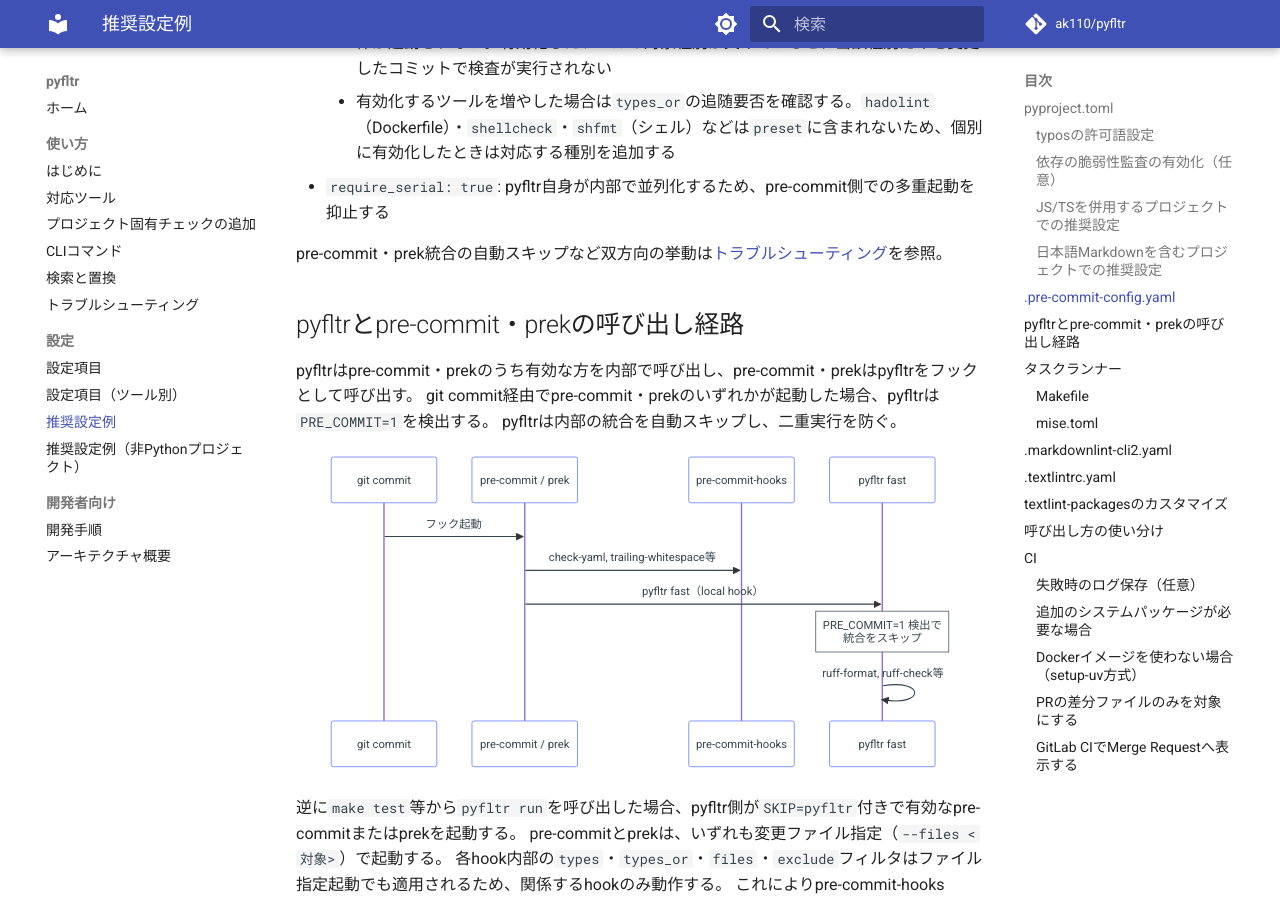
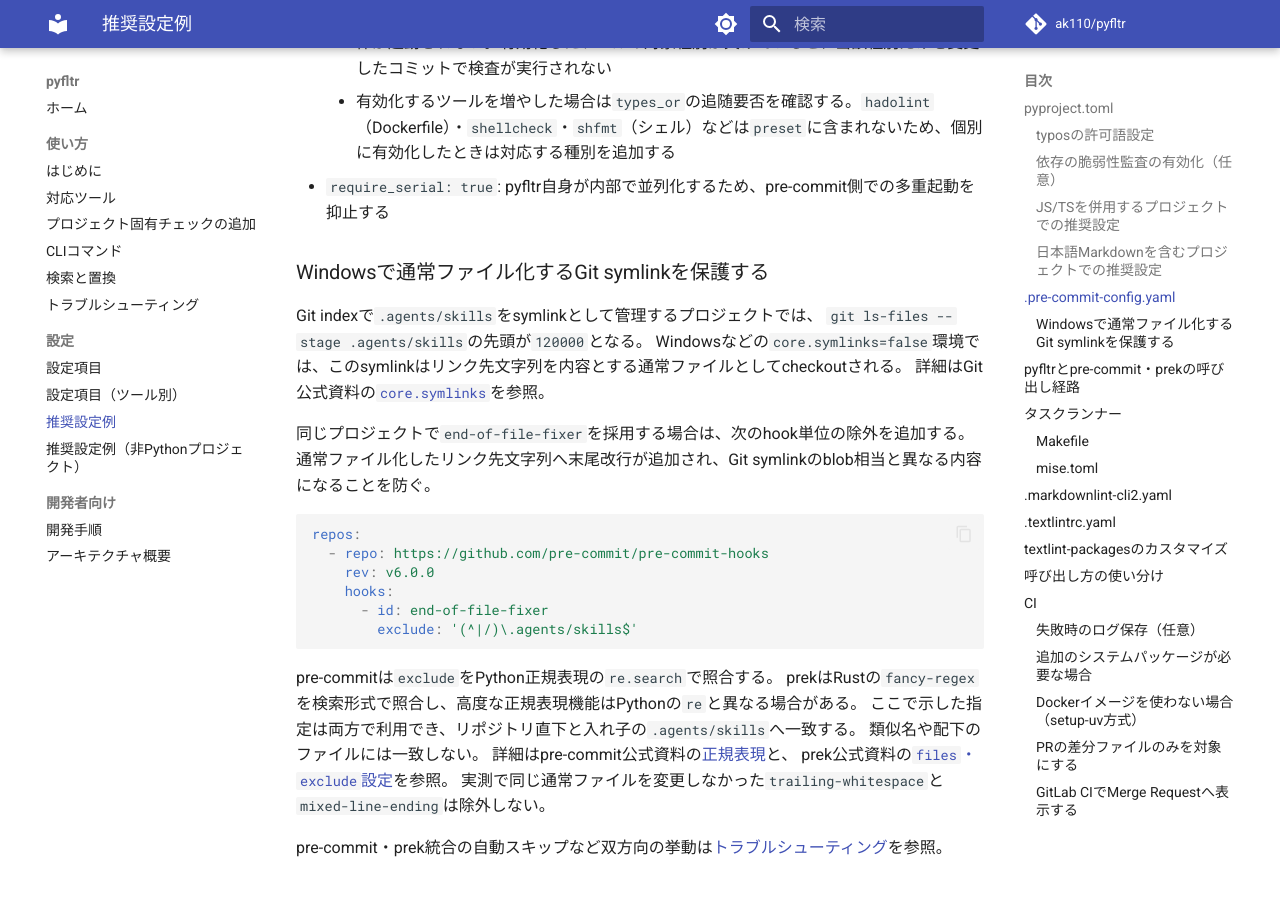
Before and after one commit to ak110/pyfltr, an MkDocs documentation site: the page built from docs/guide/recommended.md, in a window 1280 px wide and 900 px high, scrolled down 9256 px. Built offline with MkDocs 1.6.1 and Material for MkDocs 9.7.7, drawn with Linux system fonts in a browser that asks for light colours; comment, search, counter and statistics services are not loaded.

Commit message:
WindowsのGit symlinkを改行修正から保護する

````diff
--- a/.pre-commit-config.yaml
+++ b/.pre-commit-config.yaml
@@ -20,6 +20,9 @@ repos:
       - id: debug-statements
       - id: detect-private-key
       - id: end-of-file-fixer
+        # core.symlinks=falseではGit symlinkが通常ファイルになり、
+        # 末尾改行の追加でリンク先文字列が変わるため除外する。
+        exclude: '(^|/)\.agents/skills$'
       - id: mixed-line-ending
       - id: name-tests-test
         # tests/smoke_data/ 配下は smoke テスト用の入力サンプル群。
--- a/docs/guide/recommended.md
+++ b/docs/guide/recommended.md
@@ -383,6 +383,33 @@ prekは当該版を自動取得するため、この形になるのはuv管理
     - pre-commit・prekは`types_or`に一致するファイルがコミットに含まれない限りhook自体が起動されない。有効化したツールの対象種別が欠けていると、当該種別だけを変更したコミットで検査が実行されない
     - 有効化するツールを増やした場合は`types_or`の追随要否を確認する。`hadolint`（Dockerfile）・`shellcheck`・`shfmt`（シェル）などは`preset`に含まれないため、個別に有効化したときは対応する種別を追加する
 - `require_serial: true`: pyfltr自身が内部で並列化するため、pre-commit側での多重起動を抑止する
+
+### Windowsで通常ファイル化するGit symlinkを保護する
+
+Git indexで`.agents/skills`をsymlinkとして管理するプロジェクトでは、
+`git ls-files --stage .agents/skills`の先頭が`120000`となる。
+Windowsなどの`core.symlinks=false`環境では、このsymlinkはリンク先文字列を内容とする通常ファイルとしてcheckoutされる。
+詳細はGit公式資料の[`core.symlinks`](https://git-scm.com/docs/git-config/2.50.0#Documentation/git-config.txt-coresymlinks)を参照。
+
+同じプロジェクトで`end-of-file-fixer`を採用する場合は、次のhook単位の除外を追加する。
+通常ファイル化したリンク先文字列へ末尾改行が追加され、Git symlinkのblob相当と異なる内容になることを防ぐ。
+
+```yaml
+repos:
+  - repo: https://github.com/pre-commit/pre-commit-hooks
+    rev: v6.0.0
+    hooks:
+      - id: end-of-file-fixer
+        exclude: '(^|/)\.agents/skills$'
+```
+
+pre-commitは`exclude`をPython正規表現の`re.search`で照合する。
+prekはRustの`fancy-regex`を検索形式で照合し、高度な正規表現機能はPythonの`re`と異なる場合がある。
+ここで示した指定は両方で利用でき、リポジトリ直下と入れ子の`.agents/skills`へ一致する。
+類似名や配下のファイルには一致しない。
+詳細はpre-commit公式資料の[正規表現](https://pre-commit.com/#regular-expressions)と、
+prek公式資料の[`files`・`exclude`設定](https://github.com/j178/prek/blob/v0.4.12/docs/reference/configuration.md#files)を参照。
+実測で同じ通常ファイルを変更しなかった`trailing-whitespace`と`mixed-line-ending`は除外しない。
 
 pre-commit・prek統合の自動スキップなど双方向の挙動は[トラブルシューティング](troubleshooting.md)を参照。
 
````
Also changed, not shown: 1 other file.
